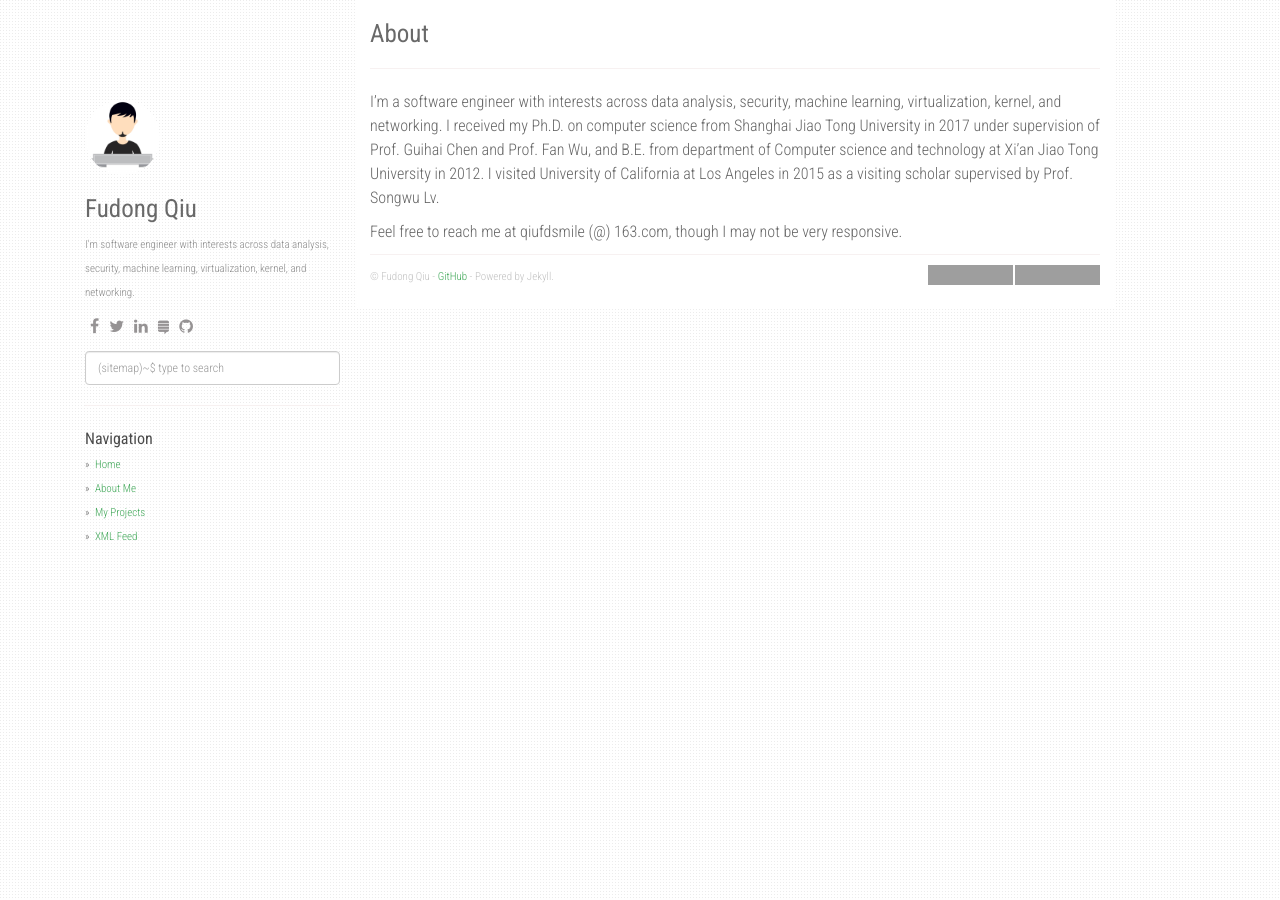
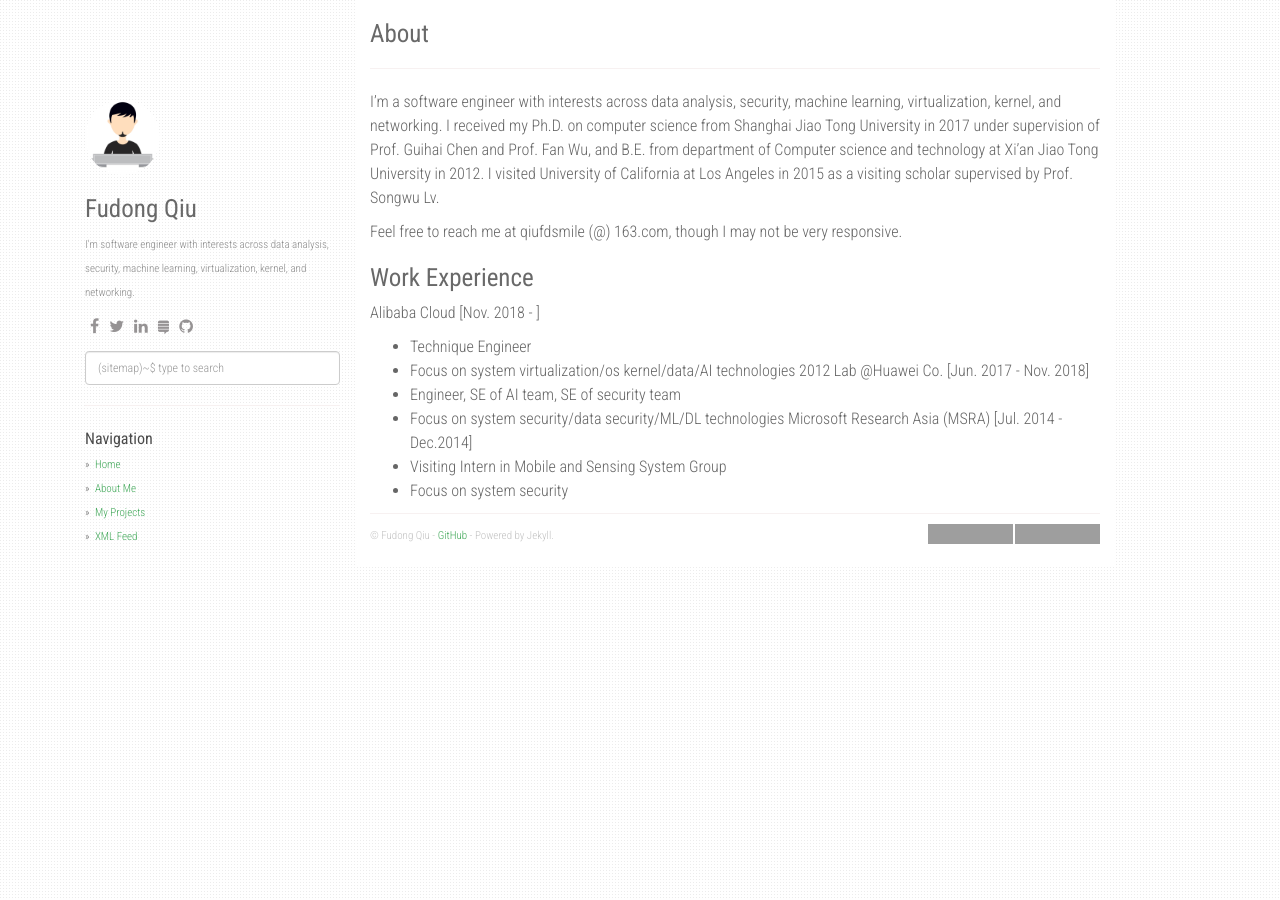
Before and after one commit to fdqiu/fdqiu.github.io, a Jekyll site: the page built from about.md, in a window 1280 px wide. Built offline with Jekyll 4.4.1, drawn with Linux system fonts in a browser that asks for light colours; nearby versions of some CDN libraries; grey boxes are pictures that could not be loaded.

Commit message:
Update about.md

```diff
--- a/about.md
+++ b/about.md
@@ -8,3 +8,15 @@ permalink: /about/
 I'm a software engineer with interests across data analysis, security, machine learning, virtualization, kernel, and networking. I received my Ph.D. on computer science from Shanghai Jiao Tong University in 2017 under supervision of Prof. Guihai Chen and Prof. Fan Wu, and B.E. from department of Computer science and technology at Xi'an Jiao Tong University in 2012. I visited University of California at Los Angeles in 2015 as a visiting scholar supervised by Prof. Songwu Lv.
 
 Feel free to reach me at qiufdsmile (@) 163.com, though I may not be very responsive.
+
+
+# Work Experience
+Alibaba Cloud [Nov. 2018 - ]
+- Technique Engineer
+- Focus on system virtualization/os kernel/data/AI technologies
+2012 Lab @Huawei Co. [Jun. 2017 - Nov. 2018]
+- Engineer, SE of AI team, SE of security team
+- Focus on system security/data security/ML/DL technologies
+Microsoft Research Asia (MSRA) [Jul. 2014 - Dec.2014]
+- Visiting Intern in Mobile and Sensing System Group
+- Focus on system security
```
